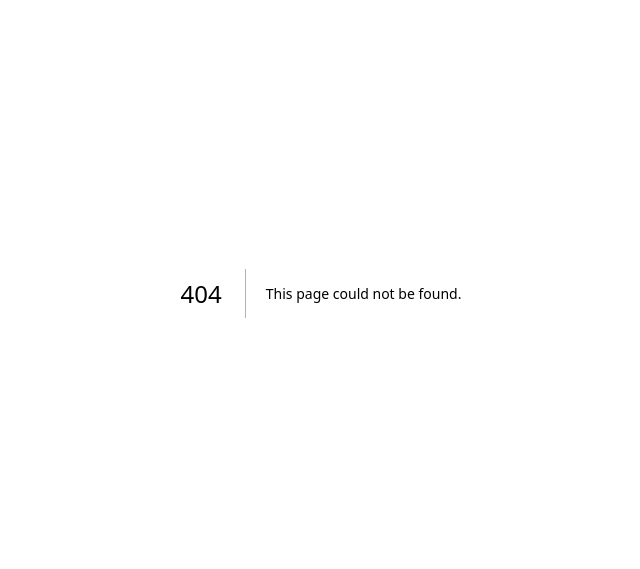
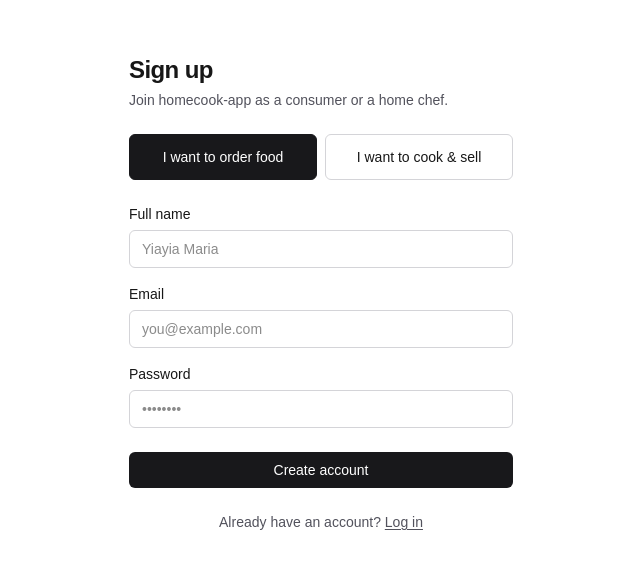
Before and after one commit to nikosgravos/homecook-app, a Next.js app: page /signup in a window 1280 px wide. Before the commit this address had no page. Shown: the part 107-676 px from the top of the page, without its empty margins (319-959 px from the left). Built offline with nearby package versions, Linux system fonts and the light colour scheme; no server answers.

Commit message:
Add login/signup pages with Supabase auth

```diff
--- /dev/null
+++ b/app/login/page.tsx
@@ -0,0 +1,88 @@
+"use client";
+
+import Link from "next/link";
+import { useRouter } from "next/navigation";
+import { useState } from "react";
+import { createClient } from "@/lib/supabase/client";
+
+export default function LoginPage() {
+  const router = useRouter();
+  const supabase = createClient();
+
+  const [email, setEmail] = useState("");
+  const [password, setPassword] = useState("");
+  const [error, setError] = useState<string | null>(null);
+  const [loading, setLoading] = useState(false);
+
+  async function handleSubmit(e: React.FormEvent) {
+    e.preventDefault();
+    setError(null);
+    setLoading(true);
+
+    const { error } = await supabase.auth.signInWithPassword({ email, password });
+
+    setLoading(false);
+
+    if (error) {
+      setError(error.message);
+      return;
+    }
+
+    router.push("/");
+    router.refresh();
+  }
+
+  return (
+    <div className="flex flex-1 flex-col items-center justify-center px-8 py-16">
+      <div className="w-full max-w-sm">
+        <h1 className="text-2xl font-semibold tracking-tight">Log in</h1>
+        <p className="mt-1 text-sm text-zinc-600 dark:text-zinc-400">
+          Welcome back to homecook-app.
+        </p>
+
+        <form onSubmit={handleSubmit} className="mt-8 flex flex-col gap-4">
+          <div className="flex flex-col gap-1.5">
+            <label htmlFor="email" className="text-sm font-medium">Email</label>
+            <input
+              id="email"
+              type="email"
+              required
+              value={email}
+              onChange={(e) => setEmail(e.target.value)}
+              className="rounded-md border border-zinc-300 px-3 py-2 text-sm outline-none focus:border-zinc-500 dark:border-zinc-700 dark:bg-zinc-900 dark:focus:border-zinc-500"
+              placeholder="you@example.com"
+            />
+          </div>
+
+          <div className="flex flex-col gap-1.5">
+            <label htmlFor="password" className="text-sm font-medium">Password</label>
+            <input
+              id="password"
+              type="password"
+              required
+              value={password}
+              onChange={(e) => setPassword(e.target.value)}
+              className="rounded-md border border-zinc-300 px-3 py-2 text-sm outline-none focus:border-zinc-500 dark:border-zinc-700 dark:bg-zinc-900 dark:focus:border-zinc-500"
+              placeholder="••••••••"
+            />
+          </div>
+
+          {error && <p className="text-sm text-red-600 dark:text-red-400">{error}</p>}
+
+          <button
+            type="submit"
+            disabled={loading}
+            className="mt-2 rounded-md bg-zinc-900 px-4 py-2 text-sm font-medium text-white transition-colors hover:bg-zinc-700 disabled:opacity-50 dark:bg-white dark:text-zinc-900 dark:hover:bg-zinc-200"
+          >
+            {loading ? "Logging in…" : "Log in"}
+          </button>
+        </form>
+
+        <p className="mt-6 text-center text-sm text-zinc-600 dark:text-zinc-400">
+          No account yet?{" "}
+          <Link href="/signup" className="font-medium underline underline-offset-2">Sign up</Link>
+        </p>
+      </div>
+    </div>
+  );
+}
--- /dev/null
+++ b/app/signup/page.tsx
@@ -0,0 +1,152 @@
+"use client";
+
+import Link from "next/link";
+import { useRouter } from "next/navigation";
+import { useState } from "react";
+import { createClient } from "@/lib/supabase/client";
+
+type Role = "consumer" | "chef";
+
+export default function SignupPage() {
+  const router = useRouter();
+  const supabase = createClient();
+
+  const [role, setRole] = useState<Role>("consumer");
+  const [fullName, setFullName] = useState("");
+  const [email, setEmail] = useState("");
+  const [password, setPassword] = useState("");
+  const [error, setError] = useState<string | null>(null);
+  const [loading, setLoading] = useState(false);
+  const [done, setDone] = useState(false);
+
+  async function handleSubmit(e: React.FormEvent) {
+    e.preventDefault();
+    setError(null);
+    setLoading(true);
+
+    const { error } = await supabase.auth.signUp({
+      email,
+      password,
+      options: { data: { full_name: fullName, role } },
+    });
+
+    setLoading(false);
+
+    if (error) {
+      setError(error.message);
+      return;
+    }
+
+    setDone(true);
+  }
+
+  if (done) {
+    return (
+      <div className="flex flex-1 flex-col items-center justify-center px-8 py-16 text-center">
+        <h1 className="text-2xl font-semibold tracking-tight">Check your email</h1>
+        <p className="mt-2 max-w-sm text-sm text-zinc-600 dark:text-zinc-400">
+          We sent a confirmation link to {email}. Confirm it, then log in.
+        </p>
+        <Link
+          href="/login"
+          className="mt-6 rounded-md border border-zinc-300 px-4 py-2 text-sm font-medium transition-colors hover:bg-zinc-100 dark:border-zinc-700 dark:hover:bg-zinc-800"
+        >
+          Go to login
+        </Link>
+      </div>
+    );
+  }
+
+  return (
+    <div className="flex flex-1 flex-col items-center justify-center px-8 py-16">
+      <div className="w-full max-w-sm">
+        <h1 className="text-2xl font-semibold tracking-tight">Sign up</h1>
+        <p className="mt-1 text-sm text-zinc-600 dark:text-zinc-400">
+          Join homecook-app as a consumer or a home chef.
+        </p>
+
+        <div className="mt-6 grid grid-cols-2 gap-2">
+          <button
+            type="button"
+            onClick={() => setRole("consumer")}
+            className={`rounded-md border px-4 py-3 text-sm font-medium transition-colors ${
+              role === "consumer"
+                ? "border-zinc-900 bg-zinc-900 text-white dark:border-white dark:bg-white dark:text-zinc-900"
+                : "border-zinc-300 hover:bg-zinc-100 dark:border-zinc-700 dark:hover:bg-zinc-800"
+            }`}
+          >
+            I want to order food
+          </button>
+          <button
+            type="button"
+            onClick={() => setRole("chef")}
+            className={`rounded-md border px-4 py-3 text-sm font-medium transition-colors ${
+              role === "chef"
+                ? "border-zinc-900 bg-zinc-900 text-white dark:border-white dark:bg-white dark:text-zinc-900"
+                : "border-zinc-300 hover:bg-zinc-100 dark:border-zinc-700 dark:hover:bg-zinc-800"
+            }`}
+          >
+            I want to cook & sell
+          </button>
+        </div>
+
+        <form onSubmit={handleSubmit} className="mt-6 flex flex-col gap-4">
+          <div className="flex flex-col gap-1.5">
+            <label htmlFor="fullName" className="text-sm font-medium">Full name</label>
+            <input
+              id="fullName"
+              type="text"
+              required
+              value={fullName}
+              onChange={(e) => setFullName(e.target.value)}
+              className="rounded-md border border-zinc-300 px-3 py-2 text-sm outline-none focus:border-zinc-500 dark:border-zinc-700 dark:bg-zinc-900 dark:focus:border-zinc-500"
+              placeholder="Yiayia Maria"
+            />
+          </div>
+
+          <div className="flex flex-col gap-1.5">
+            <label htmlFor="email" className="text-sm font-medium">Email</label>
+            <input
+              id="email"
+              type="email"
+              required
+              value={email}
+              onChange={(e) => setEmail(e.target.value)}
+              className="rounded-md border border-zinc-300 px-3 py-2 text-sm outline-none focus:border-zinc-500 dark:border-zinc-700 dark:bg-zinc-900 dark:focus:border-zinc-500"
+              placeholder="you@example.com"
+            />
+          </div>
+
+          <div className="flex flex-col gap-1.5">
+            <label htmlFor="password" className="text-sm font-medium">Password</label>
+            <input
+              id="password"
+              type="password"
+              required
+              minLength={6}
+              value={password}
+              onChange={(e) => setPassword(e.target.value)}
+              className="rounded-md border border-zinc-300 px-3 py-2 text-sm outline-none focus:border-zinc-500 dark:border-zinc-700 dark:bg-zinc-900 dark:focus:border-zinc-500"
+              placeholder="••••••••"
+            />
+          </div>
+
+          {error && <p className="text-sm text-red-600 dark:text-red-400">{error}</p>}
+
+          <button
+            type="submit"
+            disabled={loading}
+            className="mt-2 rounded-md bg-zinc-900 px-4 py-2 text-sm font-medium text-white transition-colors hover:bg-zinc-700 disabled:opacity-50 dark:bg-white dark:text-zinc-900 dark:hover:bg-zinc-200"
+          >
+            {loading ? "Creating account…" : "Create account"}
+          </button>
+        </form>
+
+        <p className="mt-6 text-center text-sm text-zinc-600 dark:text-zinc-400">
+          Already have an account?{" "}
+          <Link href="/login" className="font-medium underline underline-offset-2">Log in</Link>
+        </p>
+      </div>
+    </div>
+  );
+}
--- /dev/null
+++ b/lib/supabase/client.ts
@@ -0,0 +1,8 @@
+import { createBrowserClient } from "@supabase/ssr";
+
+export function createClient() {
+  return createBrowserClient(
+    process.env.NEXT_PUBLIC_SUPABASE_URL!,
+    process.env.NEXT_PUBLIC_SUPABASE_ANON_KEY!,
+  );
+}
--- /dev/null
+++ b/lib/supabase/server.ts
@@ -0,0 +1,27 @@
+import { createServerClient } from "@supabase/ssr";
+import { cookies } from "next/headers";
+
+export async function createClient() {
+  const cookieStore = await cookies();
+
+  return createServerClient(
+    process.env.NEXT_PUBLIC_SUPABASE_URL!,
+    process.env.NEXT_PUBLIC_SUPABASE_ANON_KEY!,
+    {
+      cookies: {
+        getAll() {
+          return cookieStore.getAll();
+        },
+        setAll(cookiesToSet) {
+          try {
+            cookiesToSet.forEach(({ name, value, options }) =>
+              cookieStore.set(name, value, options),
+            );
+          } catch {
+            // Called from a Server Component — ok to ignore for now.
+          }
+        },
+      },
+    },
+  );
+}
--- a/package.json
+++ b/package.json
@@ -9,6 +9,8 @@
     "lint": "eslint"
   },
   "dependencies": {
+    "@supabase/ssr": "^0.12.7",
+    "@supabase/supabase-js": "^2.116.0",
     "next": "16.3.4",
     "react": "19.2.8",
     "react-dom": "19.2.8"
```
Also changed, not shown: 1 other file (tests, documents, lock files or other folders).
